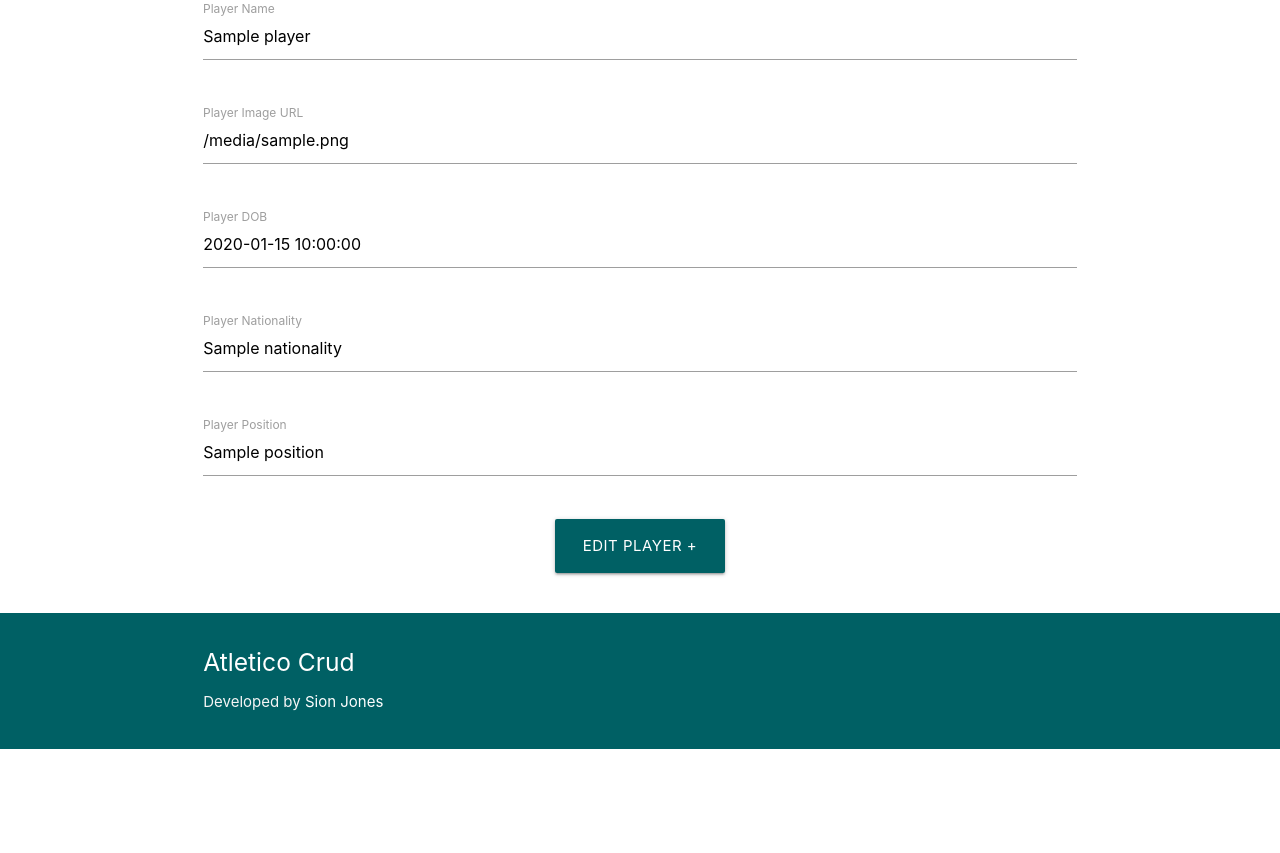
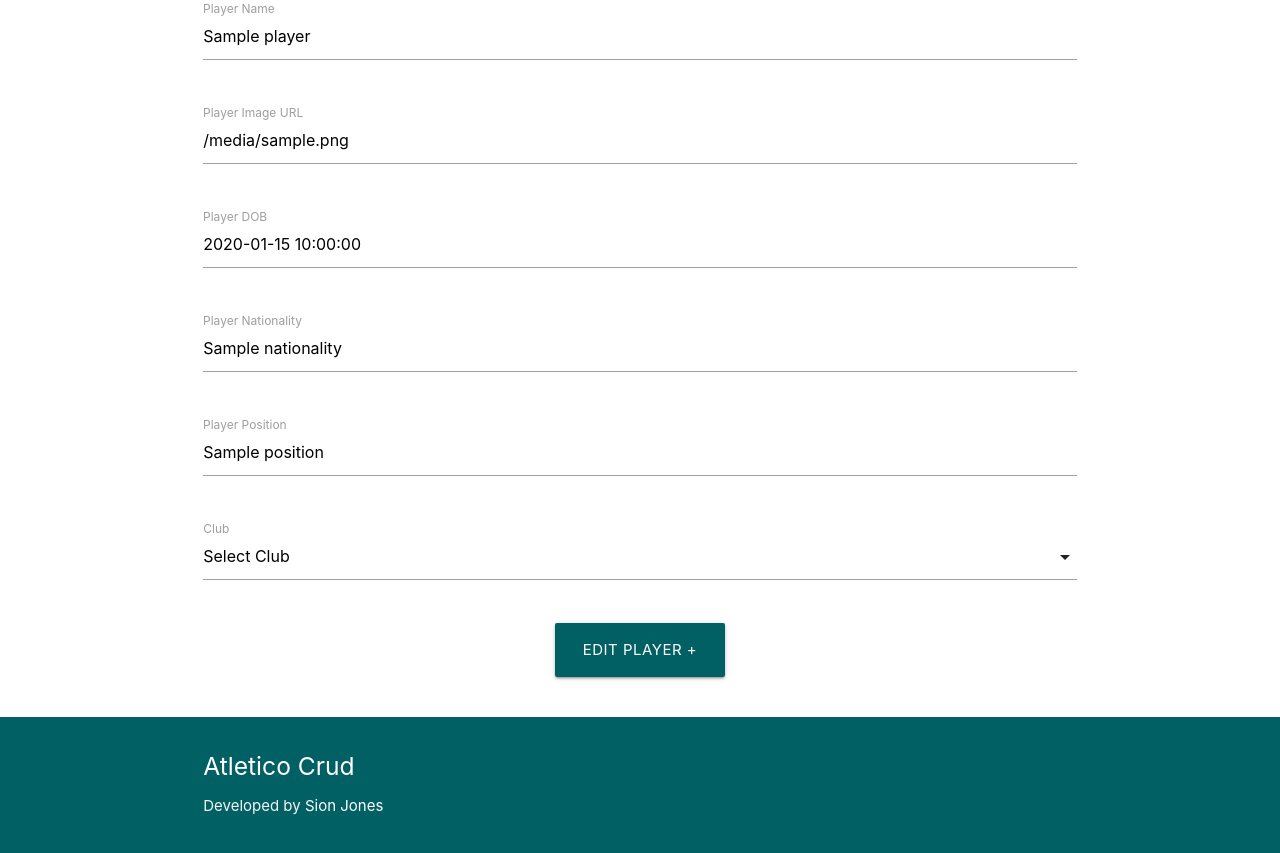
Before and after one commit to sniclasj/atletico-crud, a Flask app: template atleticocrud/templates/edit_playera.html in a window 1280 px wide. Shown: the part 160-1013 px from the top of the page. Before the commit the page ends 909 px from the top, so only its background shows below. Run offline with Flask 2, Linux system fonts and the light colour scheme; tables that the repository leaves empty hold one stand-in row (values such as "Sample post"); the template is opened without the code that fills it: values that come from a table or form of the project are taken from there, most other values are stand-ins (such as "Sample title", 1, 10 or a date in 2020); some libraries are stand-ins or nearby versions.

Commit message:
Add club_id field to edit_playera form

```diff
--- a/atleticocrud/templates/edit_playera.html
+++ b/atleticocrud/templates/edit_playera.html
@@ -49,6 +49,18 @@
             </div>
         </div>
 
+        <!-- Club ID -->
+        <div class="row">
+            <div class="input-field col s12">
+                <select id="club_id" name="club_id" value = "{{ player.club_id }}" class="validate" required>
+                    <option value="" disabled selected>Select Club</option>
+                    {% for club in clubs %}
+                    <option value="{{ club.id }}">{{ club.club_name }}</option>
+                    {% endfor %}
+                </select>
+                <label for="club_id">Club</label>
+            </div>
+        </div>
 
         <!-- Submit Button -->
         <div class="row">
```
